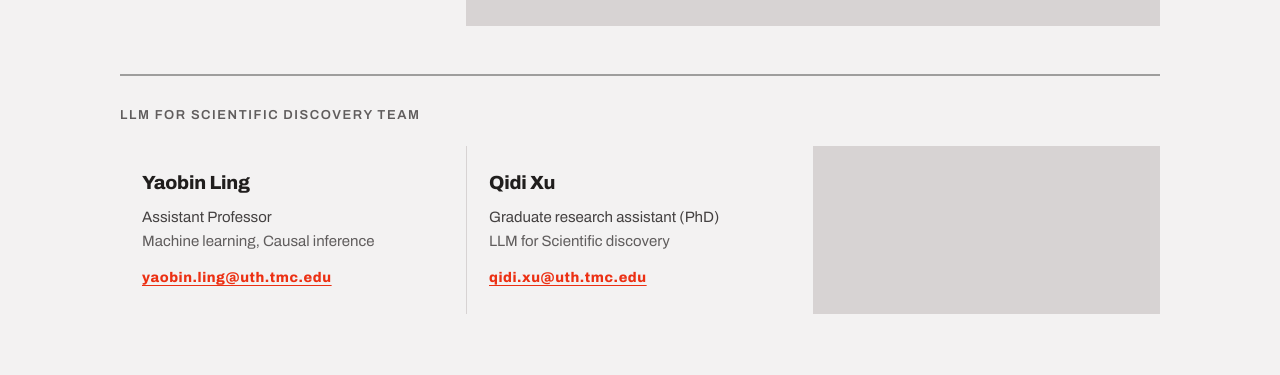
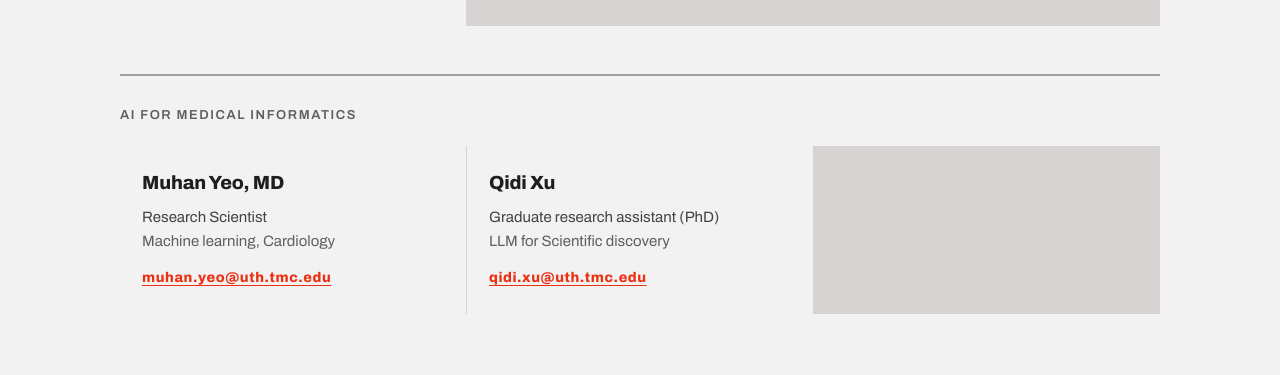
Before and after one commit to yejinjkim/yejinjkim.github.io, a Jekyll site: the page built from pages/team.md, in a window 1280 px wide and 1339 px high. Shown: the part 625-1000 px from the top of the window. Built offline with Jekyll 4.4.1, drawn with Linux system fonts in a browser that asks for light colours.

Commit message:
Rename team and update member details

```diff
--- a/_data/team.yml
+++ b/_data/team.yml
@@ -18,12 +18,12 @@
       email: "ronald.j.newton@uth.tmc.edu"
 
 
-- name: "LLM for Scientific Discovery Team"
+- name: "AI for medical informatics"
   members:
-    - name: "Yaobin Ling"
-      position: "Assistant Professor"
-      expertise: "Machine learning, Causal inference"
-      email: "yaobin.ling@uth.tmc.edu"
+    - name: "Muhan Yeo, MD"
+      position: "Research Scientist"
+      expertise: "Machine learning, Cardiology"
+      email: "muhan.yeo@uth.tmc.edu"
     - name: "Qidi Xu"
       position: "Graduate research assistant (PhD)"
       expertise: "LLM for Scientific discovery"
```
